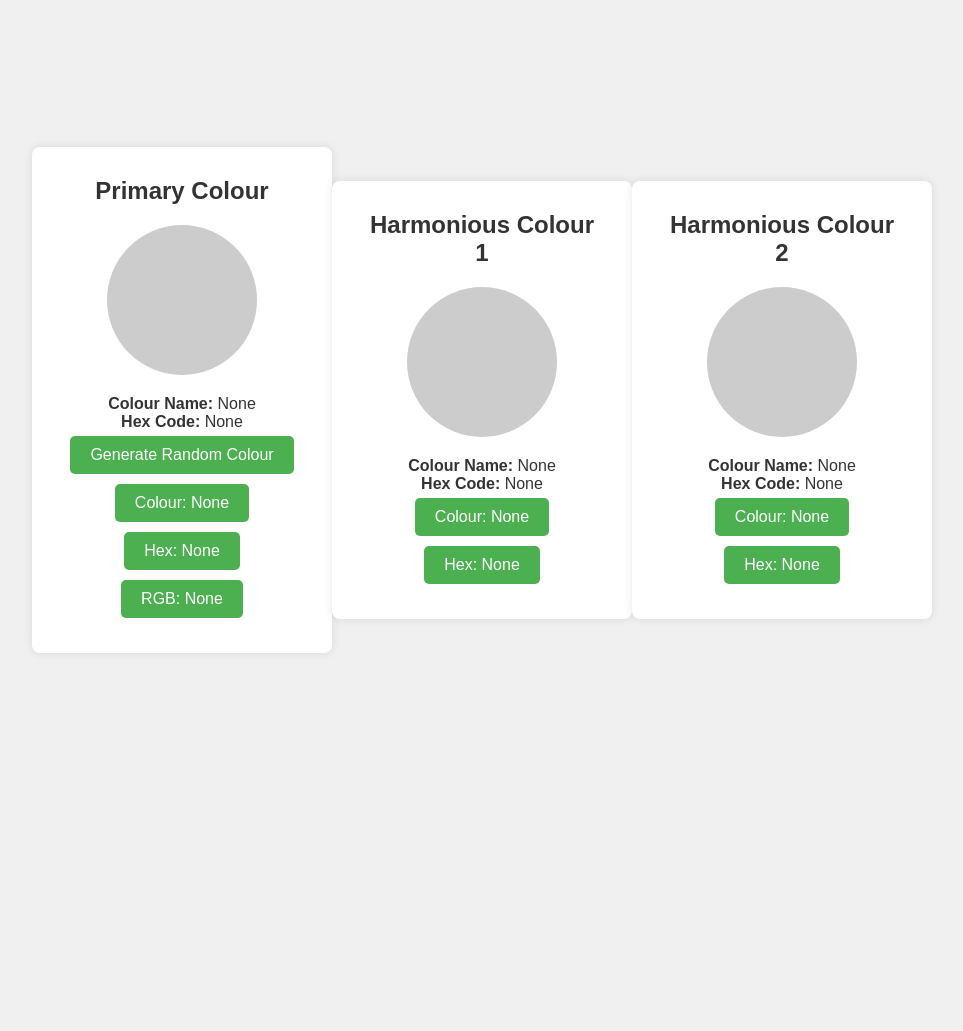
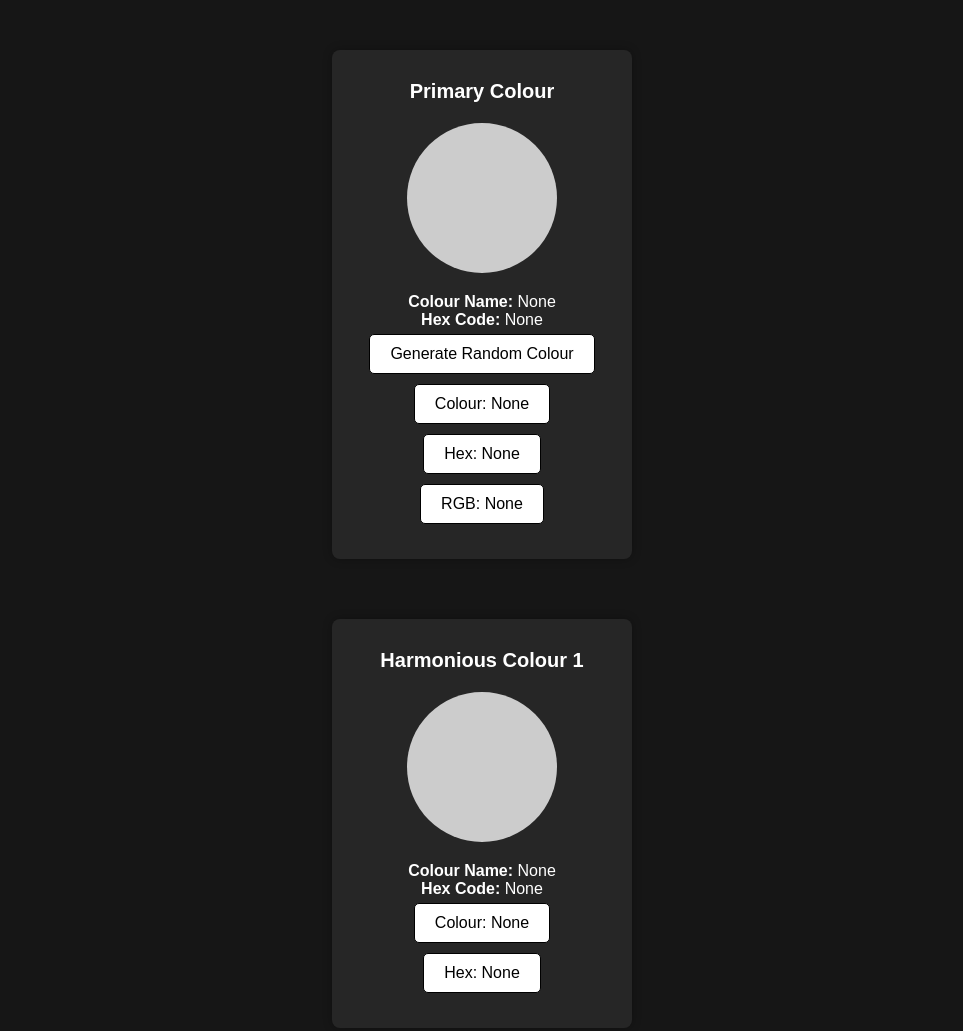
Before and after one commit to kay-who-codes/Random-Colour-Generator, a plain HTML site: page index.html in a window 1280 px wide. Shown: the top 1031 px of the page, without its empty margins (158-1121 px from the left). Before the commit the page ends 800 px from the top, so only its background shows below. Drawn offline with Linux system fonts and the light colour scheme.

Commit message:
Update style.css

```diff
--- a/style.css
+++ b/style.css
@@ -5,30 +5,32 @@
     box-sizing: border-box;
 }
 
+/* Body Styling */
 body {
     font-family: Arial, sans-serif;
-    background-color: #f0f0f0;
-    color: #333;
+    background-color: #161616;
+    color: #ffffff;
     display: flex;
-    justify-content: center;
+    flex-direction: column;
     align-items: center;
-    height: 100vh;
+    justify-content: start;
+    padding: 20px 0;
+    min-height: 100vh;
     text-align: center;
 }
 
+/* Container Styling */
 .container {
-    background-color: #fff;
+    background-color: #262626;
     padding: 30px;
     border-radius: 8px;
-    box-shadow: 0 0 10px rgba(0, 0, 0, 0.1);
+    box-shadow: 0 0 10px rgba(0, 0, 0, 0.3);
     width: 300px;
+    text-align: center;
+    margin: 30px 0;
 }
 
-h1 {
-    font-size: 24px;
-    margin-bottom: 20px;
-}
-
+/* Colour Preview */
 .color-preview {
     width: 150px;
     height: 150px;
@@ -37,21 +39,25 @@ h1 {
     background-color: #ccc;
 }
 
+/* Button Styles */
 button {
-    background-color: #4CAF50;
-    color: white;
-    border: none;
+    border: 1px solid #000;
     padding: 10px 20px;
     margin: 5px;
     cursor: pointer;
     border-radius: 5px;
     font-size: 16px;
+    transition: background-color 0.3s, color 0.3s;
+    background-color: #ffffff;
+    color: #000000;
 }
 
 button:hover {
-    background-color: #45a049;
+    background-color: #333333;
+    color: #ffffff;
 }
 
-button:active {
-    background-color: #388e3c;
+h1 {
+    font-size: 20px;
+    margin-bottom: 20px;
 }
```
